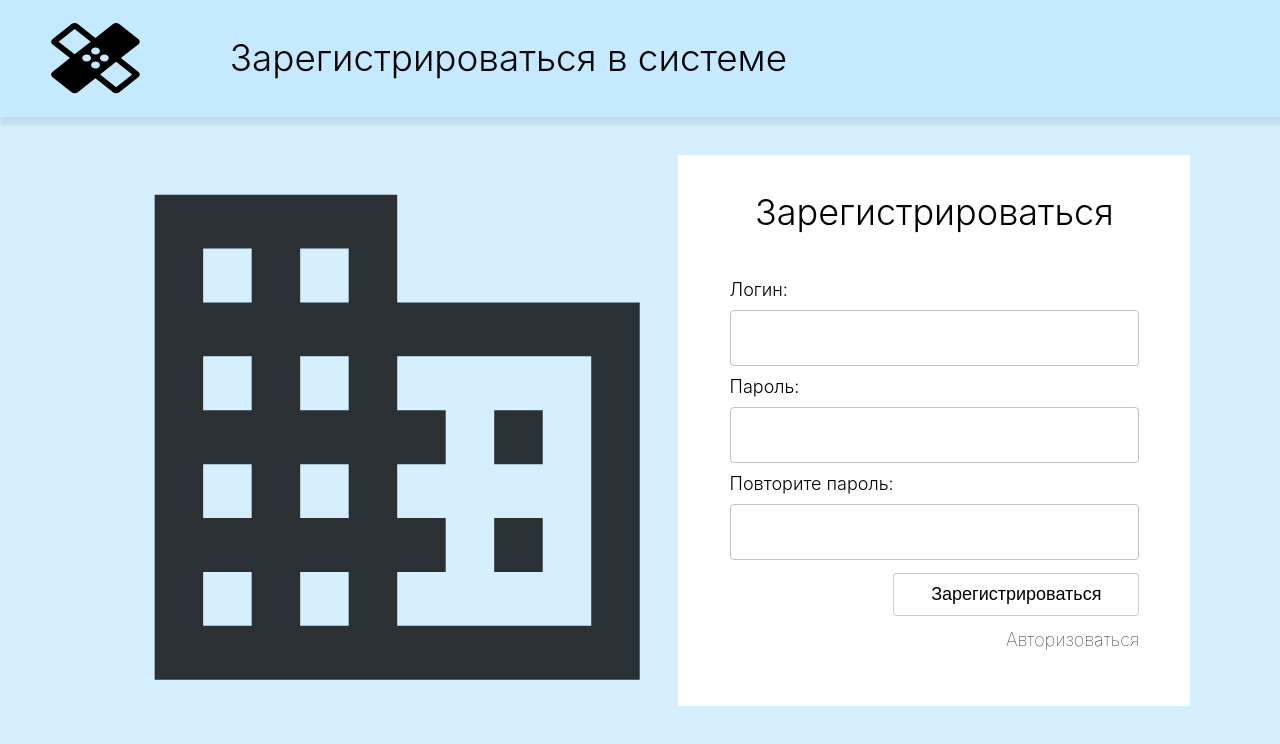
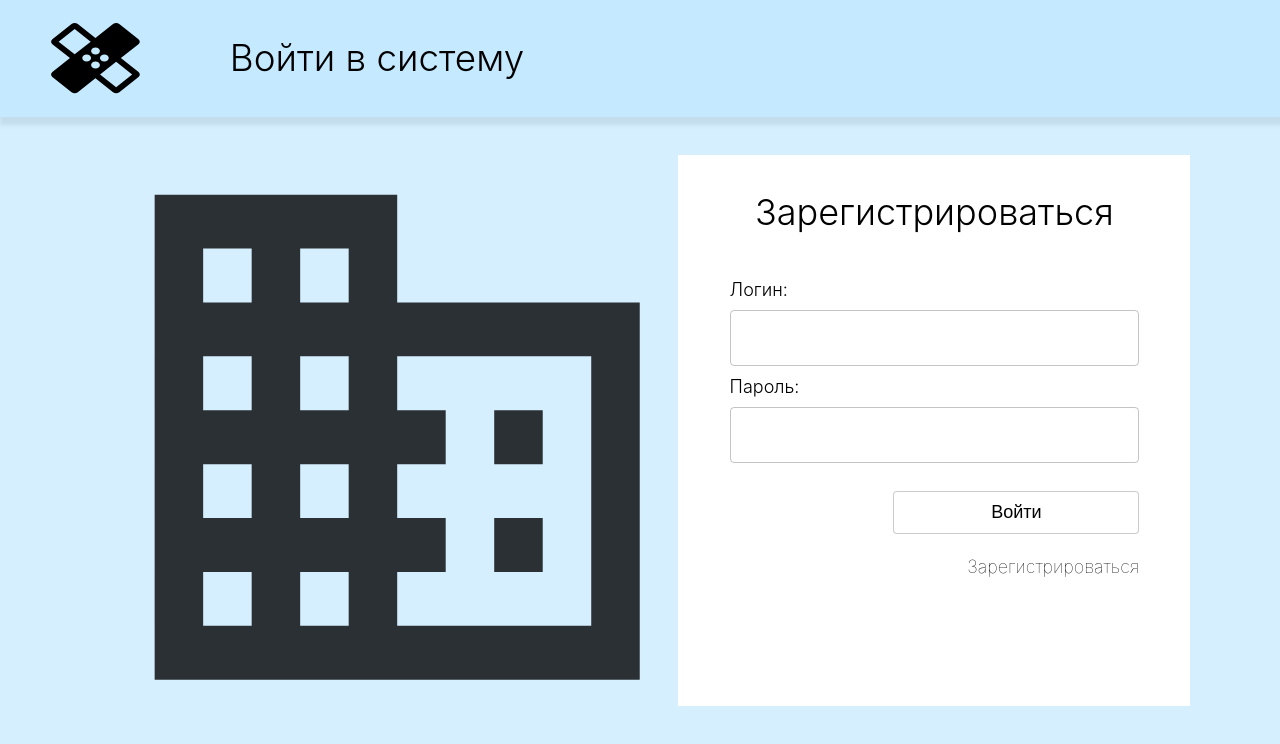
Before and after one commit to rlimonov-exceedteam/Hospital-FE, a React (Create React App) app: page /signInPage in a window 1280 px wide. Shown: the top 744 px of the page. Built offline with nearby package versions, Linux system fonts and the light colour scheme.

Commit message:
fix style. add snackbars

```diff
--- a/src/Components/App/App.js
+++ b/src/Components/App/App.js
@@ -1,11 +1,19 @@
-import Header from '../Header/Header';
+
 import LoginPage from '../LoginPage/LoginPage'
+import { Switch, Route, Redirect } from 'react-router-dom';
 
 const App = () => {
   return (
     <div className="App">
-      <Header text="Зарегистрироваться в системе"/>
-      <LoginPage />
+      <Switch>
+        <Route path='/registrationPage'>
+          <LoginPage isRegistration={true}/>
+        </Route>
+        <Route path='/signInPage'>
+          <LoginPage isRegistration={false}/>
+        </Route>
+      <Redirect form='/' to='/registrationPage'></Redirect>
+      </Switch>
     </div>
   );
 }
--- a/src/Components/InputsField/InputsField.js
+++ b/src/Components/InputsField/InputsField.js
@@ -4,7 +4,7 @@ import { useHistory } from 'react-router-dom';
 import axios from 'axios';
 import './InputsField.scss';
 
-const InputsField = () => {
+const InputsField = ({ isRegistration }) => {
   const [login, setLogin] = useState('');
   const [password, setPassword] = useState('');
   const [password2, setPassword2] = useState('');
@@ -57,7 +57,11 @@ const InputsField = () => {
     });
   }
 
+
+
   return (
+    <>
+      {isRegistration &&
         <div className="InputsField">
         <p>Зарегистрироваться</p>
         <form>
@@ -109,6 +113,49 @@ const InputsField = () => {
           </p>
         </div>
       </div>
+      }
+      {!isRegistration &&
+        <div className="InputsField">
+            <p>Зарегистрироваться</p>
+          <form>
+            <div className="input">
+              <label>
+                Логин:
+              </label>
+              <TextField
+                id="outlined-basic"
+                variant="outlined"
+                value={login}
+                onChange={(e) => setLogin(e.currentTarget.value)}
+              />
+            </div>
+            <div className="input">
+              <label>
+                Пароль:
+              </label>
+              <TextField
+                id="outlined-basic"
+                type="password"
+                variant="outlined"
+                value={password}
+                onChange={(e) => setPassword(e.currentTarget.value)}
+              />
+            </div>
+          </form>
+          <div className="btns2">
+            <button
+              className="btn"
+              onClick={() => validateAndPost()}
+            >
+              Войти
+            </button>
+            <p>
+              Зарегистрироваться
+            </p>
+          </div>
+        </div>
+      }
+    </>
   )
 }
 
--- a/src/Components/InputsField/InputsField.scss
+++ b/src/Components/InputsField/InputsField.scss
@@ -127,3 +127,51 @@
     }
   }
 }
+
+.btns2 {
+  display: flex;
+  flex-direction: column;
+  width: 80%;
+
+  button {
+    margin-top: 28px;
+    padding: 10px 0 10px 0;
+    width: 60%;
+    align-self: flex-end;
+    font-weight: 300;
+    font-size: 18px;
+    line-height: 21px;
+    border: 1px solid rgba(0, 0, 0, 0.2);
+    box-sizing: border-box;
+    border-radius: 4px;
+    background-color: white;
+    cursor: pointer;
+
+    @media screen and (max-width: 430px) {
+      font-size: 20px;
+    }
+
+    @media screen and (max-width: 370px) {
+      font-size: 18px;
+    }
+  }
+
+  p {
+    font-weight: 100;
+    font-size: 18px;
+    line-height: 21px;
+    text-align: right;
+    margin-top: 22px;
+    margin-bottom: 27px;
+    cursor: pointer;
+
+    @media screen and (max-width: 430px) {
+      margin: 12px 0 12px 0;
+      font-size: 14px;
+    }
+
+    @media screen and (max-width: 370px) {
+      font-size: 12px;
+    }
+  }
+}
--- a/src/Components/LoginPage/LoginPage.js
+++ b/src/Components/LoginPage/LoginPage.js
@@ -1,11 +1,18 @@
-import { useState } from 'react';
 import InputsField from '../InputsField/InputsField'
+import Header from '../Header/Header';
 import './LoginPage.scss'
 
-const WelcomePage = () => {
-  const [registred, setRegistred] = useState(false);
+const LoginPage = ({ isRegistration }) => {
 
   return (
+    <>
+      <Header
+        text={
+          isRegistration ?
+          "Зарегистрироваться в системе"
+          : "Войти в систему"
+        }
+      />
       <div className="LoginPage">
         <div className="image">
           <svg viewBox="0 0 376 376" fill="none" xmlns="http://www.w3.org/2000/svg">
@@ -13,11 +20,11 @@ const WelcomePage = () => {
           </svg>
         </div>
         <InputsField
-        registred={registred}
-        setRegistred={setRegistred}
+          isRegistration={isRegistration}
         />
       </div>
+    </>
  )
 }
 
-export default WelcomePage;
+export default LoginPage;
--- a/src/Components/LoginPage/LoginPage.scss
+++ b/src/Components/LoginPage/LoginPage.scss
@@ -16,6 +16,7 @@
       width: 35vw;
     }
   }
+
   @media screen and (max-width: 1440px) {
     .image {
       width: 31%;
```
Lines whose indentation alone changed are shown as unchanged.
